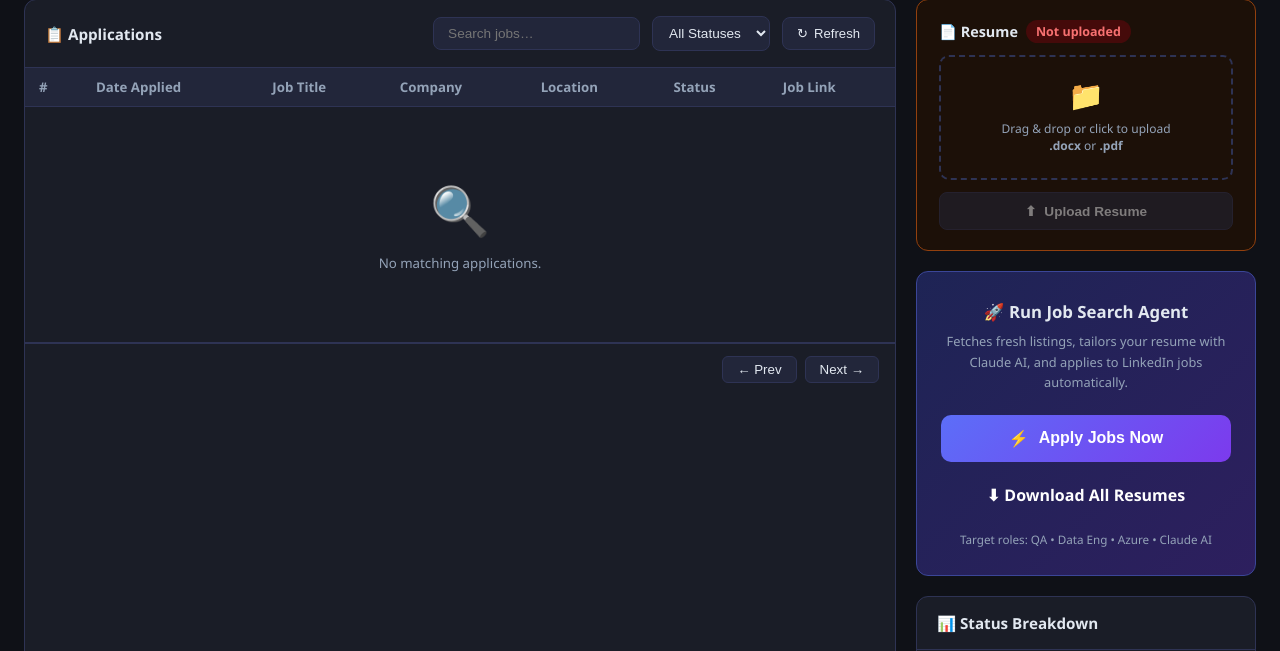
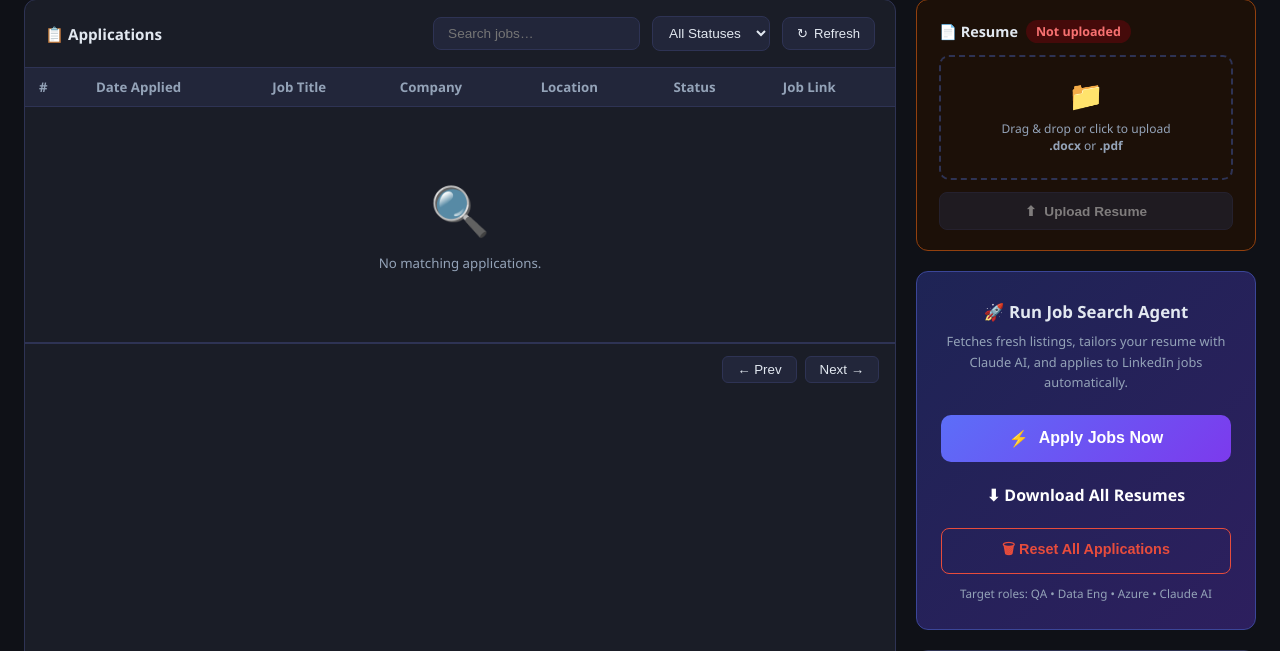
Before and after one commit to sandeepAppasani/job-agent, a Flask app: page / in a window 1280 px wide. Shown: the part 238-889 px from the top of the page. Run offline with Flask 3, Linux system fonts and the light colour scheme; data that the repository does not hold is empty.

Commit message:
Add Reset All Applications button
POST /api/reset deletes all application folders and clears Google
Sheet rows (keeps header). Dashboard shows a confirmation dialog
before resetting to prevent accidental data loss.

Co-Authored-By: Claude Sonnet 4.6 <noreply@anthropic.com>

```diff
--- a/app.py
+++ b/app.py
@@ -218,6 +218,39 @@ def api_update_status():
     return jsonify({"ok": ok, "message": "Updated" if ok else "Not found in sheet"})
 
 
+@app.route("/api/reset", methods=["POST"])
+def api_reset():
+    """Delete all application folders and clear the Google Sheet."""
+    import shutil
+    errors = []
+
+    # 1. Delete applications folder contents
+    if APPLICATIONS_DIR.exists():
+        for item in APPLICATIONS_DIR.iterdir():
+            try:
+                if item.is_dir():
+                    shutil.rmtree(item)
+                else:
+                    item.unlink()
+            except Exception as e:
+                errors.append(f"File delete error: {e}")
+
+    # 2. Clear all rows from Google Sheet (keep header)
+    try:
+        from agents.sheets_tracker import _get_sheet
+        sheet = _get_sheet()
+        if sheet:
+            all_values = sheet.get_all_values()
+            if len(all_values) > 1:
+                sheet.delete_rows(2, len(all_values))
+    except Exception as e:
+        errors.append(f"Sheet clear error: {e}")
+
+    if errors:
+        return jsonify({"ok": False, "message": "; ".join(errors)}), 500
+    return jsonify({"ok": True, "message": "All applications reset successfully"})
+
+
 @app.route("/api/download-resumes")
 def api_download_resumes():
     """Zip all tailored resumes and send as a download."""
--- a/templates/dashboard.html
+++ b/templates/dashboard.html
@@ -423,6 +423,9 @@
         <a href="/api/download-resumes" class="btn-apply" style="background:var(--accent-secondary);text-decoration:none;display:inline-block;margin-top:0.5rem;text-align:center;" download>
           ⬇ Download All Resumes
         </a>
+        <button onclick="resetAll()" style="margin-top:0.5rem;width:100%;padding:10px;border-radius:8px;border:1px solid #e74c3c;background:transparent;color:#e74c3c;cursor:pointer;font-size:.9rem;font-weight:600;">
+          🗑 Reset All Applications
+        </button>
         <div class="apply-note" id="applyNote">
           Target roles: QA • Data Eng • Azure • Claude AI
         </div>
@@ -590,6 +593,22 @@ function changePage(dir) {
   currentPage += dir;
   renderPage();
   document.getElementById('tableBody').closest('.table-wrap').scrollIntoView({ behavior: 'smooth', block: 'start' });
+}
+
+async function resetAll() {
+  if (!confirm('This will permanently delete all application folders and clear the Google Sheet.\n\nAre you sure?')) return;
+  try {
+    const r = await fetch('/api/reset', { method: 'POST' });
+    const d = await r.json();
+    if (d.ok) {
+      showToast('All applications reset successfully', 'success');
+      loadStats();
+    } else {
+      showToast(d.message, 'error');
+    }
+  } catch (e) {
+    showToast('Reset failed: ' + e, 'error');
+  }
 }
 
 function getBadgeClass(status) {
```
